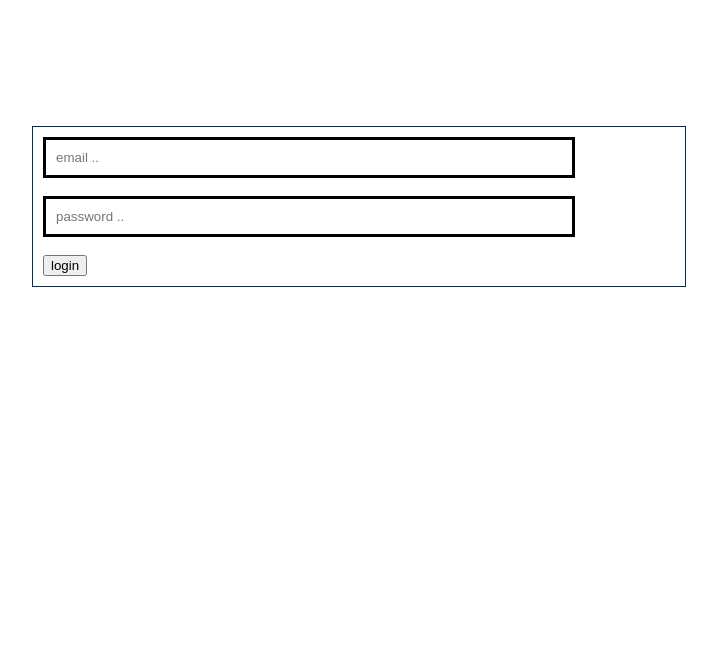
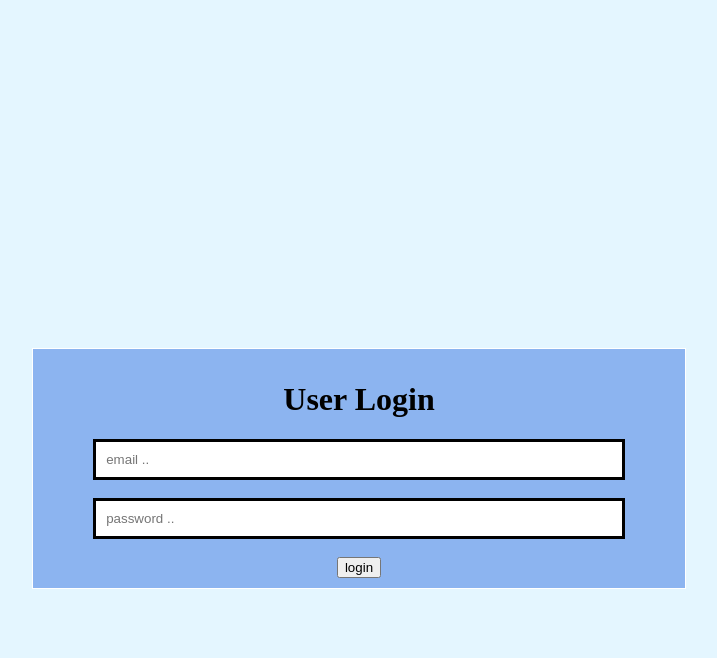
Before and after one commit to NIrajan-15/PasswordManager, a Django app: page /login/ in a window 1280 px wide. Shown: the top 658 px of the page, without its empty margins (281-998 px from the left). Run offline with Django 4.2, Linux system fonts and the light colour scheme.

Commit message:
login,search,updateHistory

```diff
--- a/manager/templates/manager/loginpage.html
+++ b/manager/templates/manager/loginpage.html
@@ -5,7 +5,20 @@
 
         <title> Login Page</title>
         <style>
+
+            body{
+                background-color: rgb(228, 246, 255);
+            }
+            .container{
+                margin: auto;
+                width: 100%;
+                padding: 10px;
+                text-align: center;
+                padding: 70px 0;
+                margin-top: 12%;
+            }
             .input-box1 {
+
                 margin: auto;
                 width: 80%;
                 border: 3px solid black;
@@ -13,9 +26,10 @@
               }
 
             .login-btn{
+
                 margin: auto;
-                width: 40%;
-                background-color: rgb(140, 180, 240);
+                width:40%;
+                background-color: rgb(255, 248, 251);
                 padding: 10px;
                 margin-left: 22%;
 
@@ -23,19 +37,21 @@
             .input-box{
                 margin: auto;
                 width: 50%;
-                height: 100%;
+                background-color: rgb(140, 180, 240);
                 margin-top:10%;
 
                 padding: 10px;
-                border: 1px solid rgb(5, 44, 88);
+                border: 1px solid rgb(255, 255, 255);
               }
         </style>
 
     </head>
     <body>
+        <div class="container">
             <form method="POST" action="">
                 {% csrf_token %}
                     <div class="input-box">
+                        <h1> User Login</h1>
                         <input
                             class="input-box1"
                             type="email"
@@ -56,6 +72,7 @@
                 {% for message in messages %}
                   <p id="messages">{{message}}</p>
                   {% endfor %}
+        </div>
     </body>
 
 </html>
```
Also changed, not shown: db.sqlite3. Lines whose indentation alone changed are shown as unchanged.
